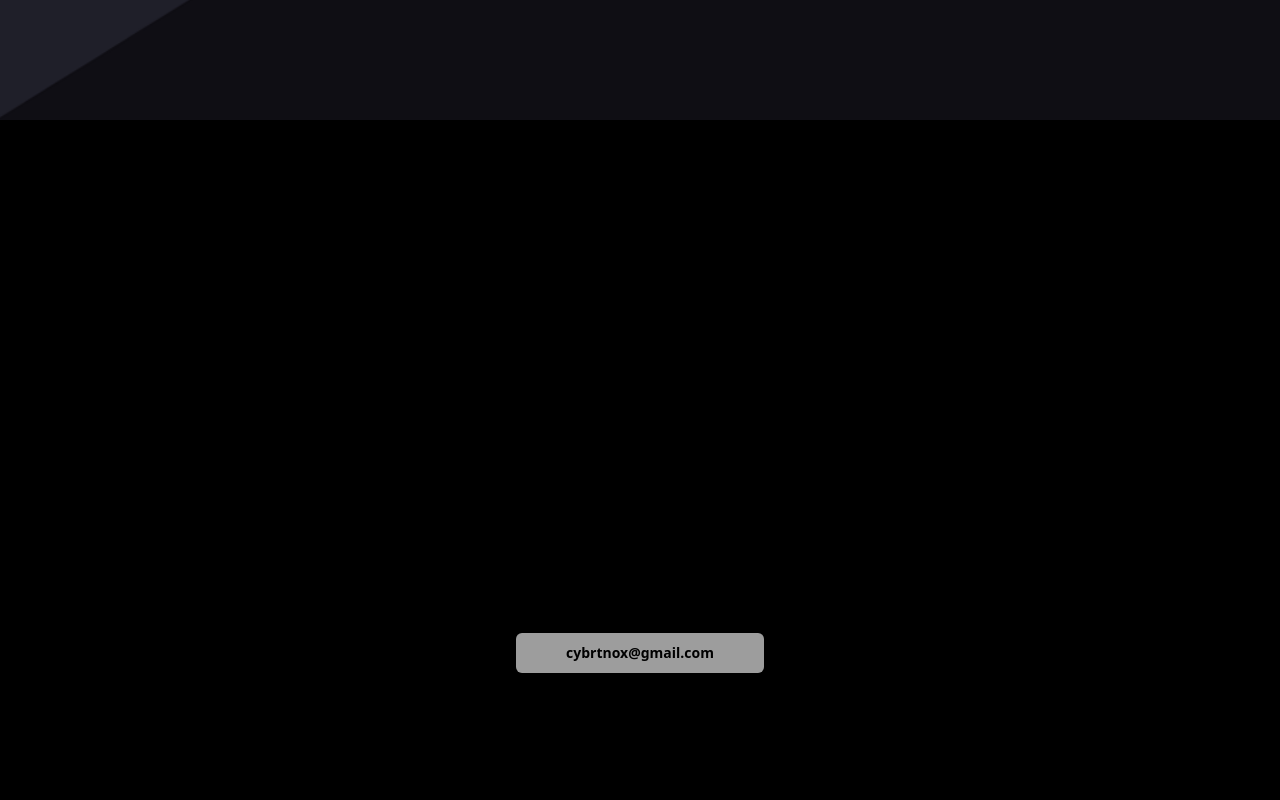
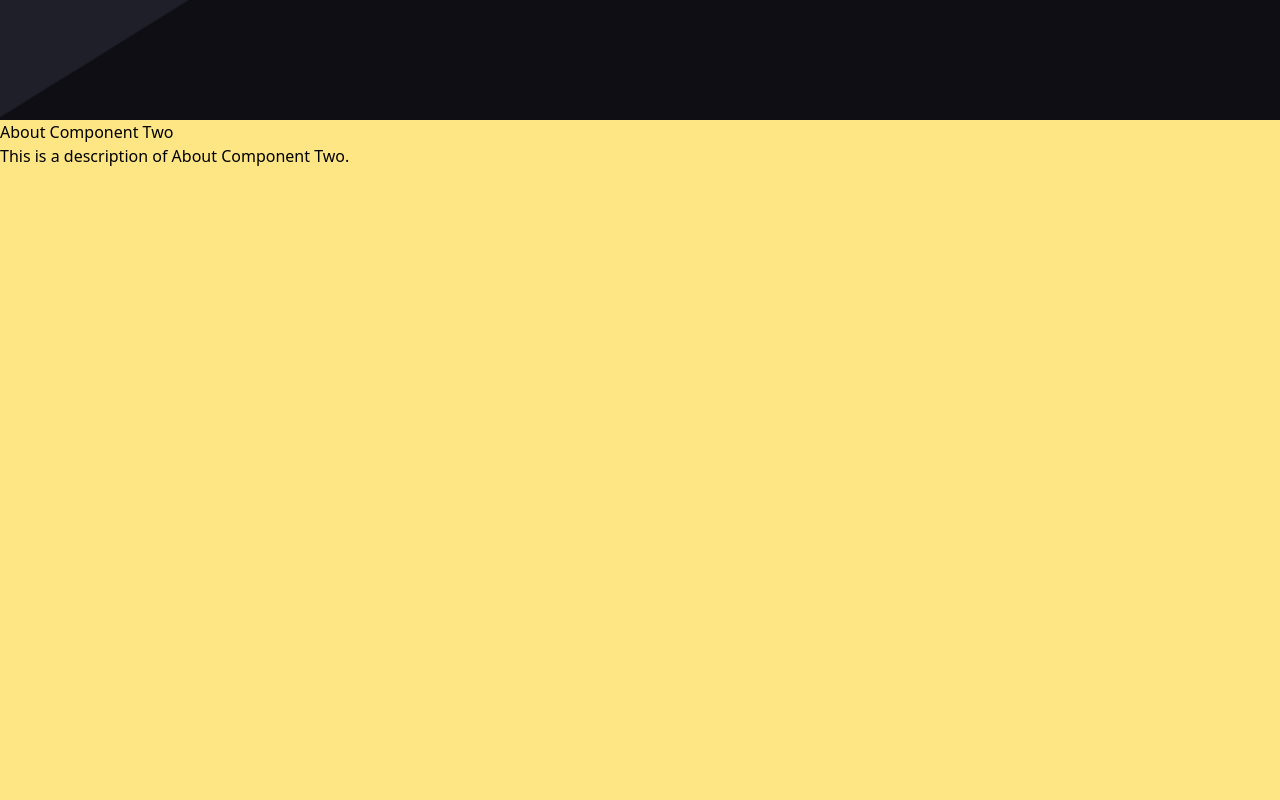
Before and after one commit to mrcyberot89/portvue, a Vue app: page / in a window 1280 px wide. Shown: the part 1480-2280 px from the top of the page. Built offline with nearby package versions, Linux system fonts and the light colour scheme.

Commit message:
first commit branch about

```diff
--- a/src/App.vue
+++ b/src/App.vue
@@ -12,6 +12,7 @@ import CardMyprofile from './components/icons/CardMyprofile.vue';
 import SliderVersiTwo from './components/icons/SliderVersiTwo.vue';
 import SliderVersiThree from './components/icons/SliderVersiThree.vue';
 import AboutComponent from './components/icons/AboutComponent.vue';
+import AboutComponentTwo  from './components/icons/AboutComponentTwo.vue';
 </script>
 
 <template>
@@ -19,6 +20,7 @@ import AboutComponent from './components/icons/AboutComponent.vue';
 
     <HeaderComponent />
     <AboutComponent />
+    <AboutComponentTwo />
     <FooterComponent/>
 
   </div>
--- /dev/null
+++ b/src/components/icons/AboutComponentTwo.vue
@@ -0,0 +1,9 @@
+<template>
+
+    <div class="h-screen bg-amber-200">
+        <h2>About Component Two</h2>
+        <p>This is a description of About Component Two.</p>
+    </div>
+</template>
+<script>
+</script>
```
